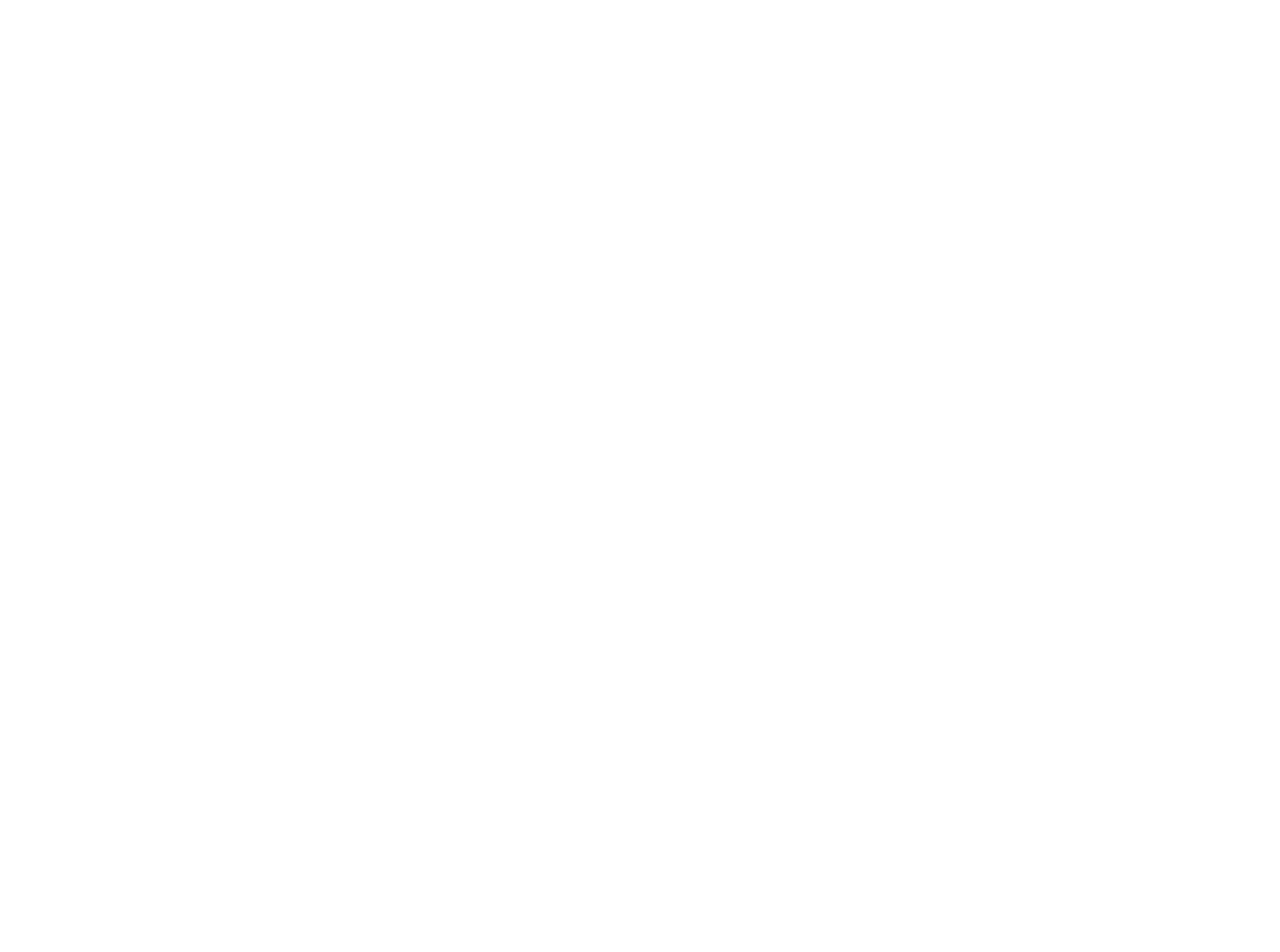
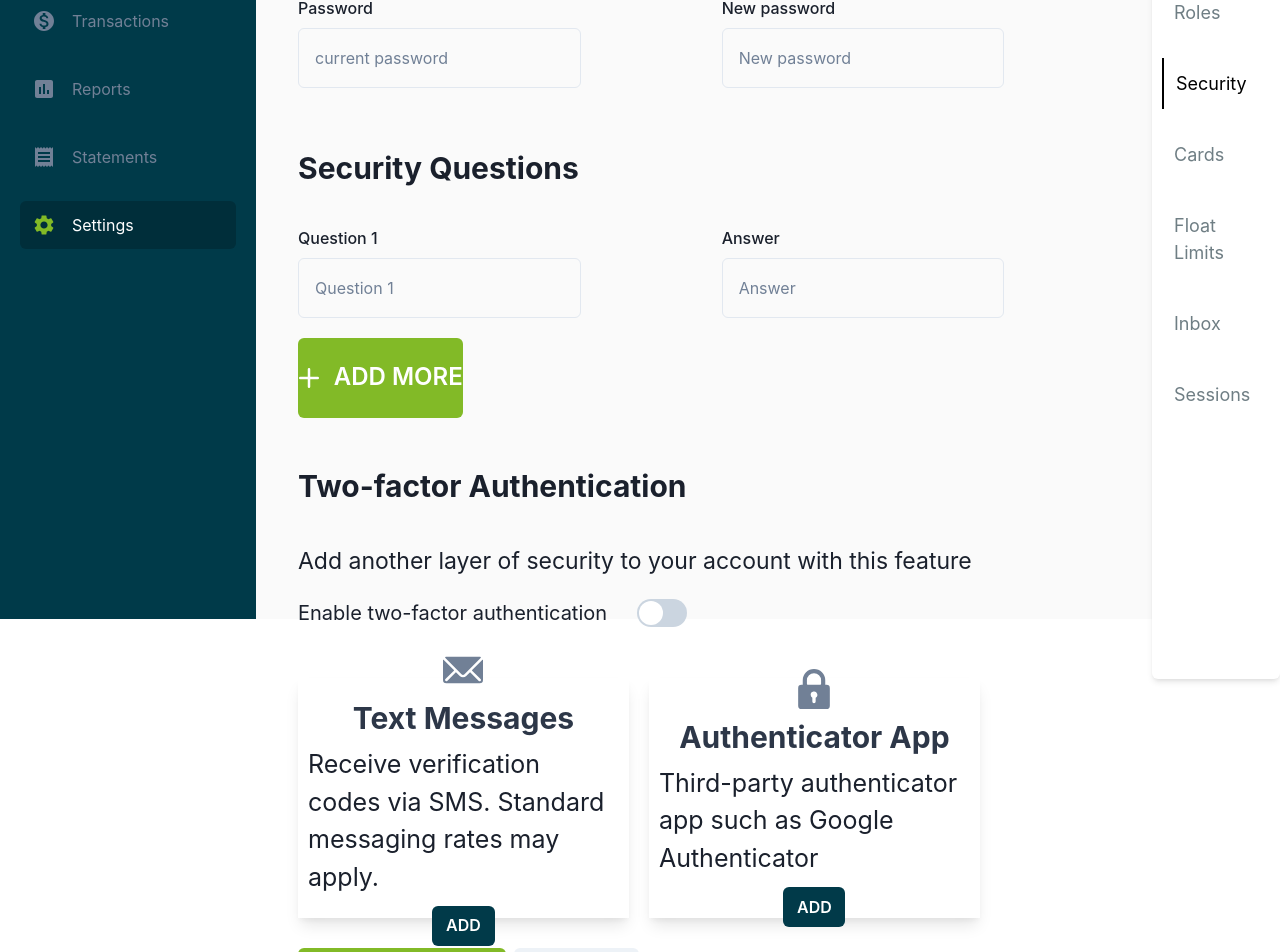
Before and after one commit to SIMONKAMAU21/KCB-portal, a React (Vite) app: page /settings/security in a window 1280 px wide. Before the commit this address had no page. Shown: the part 181-1133 px from the top of the page. Before the commit the page ends 800 px from the top, so only its background shows below. Built offline with nearby package versions, Linux system fonts and the light colour scheme.

Commit message:
added feat(security)

```diff
--- a/src/App.jsx
+++ b/src/App.jsx
@@ -3,6 +3,7 @@
 import './App.css';
 import ErrorBoundary from './components/Errorboundary';
 import Cards from './pages/Settings/SettingPages/Cards';
+import Security from './pages/Settings/SettingPages/Security';
 
 // Lazy-loaded components
 const StepOne = lazy(() => import('./pages/steps/StepOne'));
@@ -40,6 +41,7 @@
     { index: true, element: <Generalinfo /> },
     { path: "roles", element: <Roles /> },
     { path: "cards", element:<Cards/> },
+    { path: "security", element:<Security/>},
   ]},
   { path: "/role/Createrole", element: <CreateRole /> },
 ]);
--- /dev/null
+++ b/src/components/Securitycard.jsx
@@ -0,0 +1,36 @@
+import React from "react";
+import {
+  Box,
+  Heading,
+  Button,
+  Text,
+} from "@chakra-ui/react";
+
+const Securitycard = ({ icon, heading, text, width }) => {
+  return (
+    <Box
+      h={"240px"}
+      gap={"10px"}
+      p={{ base: "5px", md: "10px" }}
+      alignItems={"center"}
+      display={"flex"}
+      flexDirection={"column"}
+      justifyContent={"center"}
+      boxShadow={"lg"}
+      bg={"white"}
+      w={width}
+      _hover={{
+        width:"60%"
+      }}
+    >
+      <Box>{icon}</Box>
+      <Heading color={"gray.700"} as="h2" size={"lg"} >{heading}</Heading>
+      <Text  fontSize={{ base: "14px" ,md:"25px"}}>{text}</Text>
+      <Button bg={"#013A49"} color={"white"} p={"20px"} w={"20%"}>
+        ADD
+      </Button>
+    </Box>
+  );
+};
+
+export default Securitycard;
--- /dev/null
+++ b/src/pages/Settings/SettingPages/Security.jsx
@@ -0,0 +1,148 @@
+import React from "react";
+import {
+  Box,
+  Button,
+  FormControl,
+  FormLabel,
+  Input,
+  Heading,
+  HStack,
+  VStack,
+  useBreakpointValue,
+  Text,
+  Switch,
+} from "@chakra-ui/react";
+import { AddIcon, EmailIcon, LockIcon } from "@chakra-ui/icons";
+import Securitycard from "../../../components/Securitycard";
+import { GiSecurityGate } from "react-icons/gi";
+import { color } from "framer-motion";
+
+const Security = () => {
+  const inputHeight = "60px";
+  const inputWidth = useBreakpointValue({ base: "100%", md: "70%" });
+  const cardWidth = useBreakpointValue({ base: "100%", md: "40%" });
+
+  return (
+    <Box
+      h="100%"
+      w={{ base: "100%", md: "89%" }}
+      gap="20px"
+      p={{ base: "10px", md: "none" }}
+    >
+      <Heading as="h5" size="sm" mb={{ base: "20px", md: "40px" }}>
+        Security
+      </Heading>
+      <VStack align="flex-start" spacing={5} w="100%">
+        <HStack
+          w="100%"
+          flexDirection={{ base: "column", md: "row" }}
+          spacing={5}
+        >
+          <FormControl id="Password">
+            <FormLabel fontSize={{ base: "small", md: "md" }}>
+              Password
+            </FormLabel>
+            <Input
+              placeholder="current password"
+              height={inputHeight}
+              w={inputWidth}
+            />
+          </FormControl>
+
+          <FormControl id="New password">
+            <FormLabel fontSize={{ base: "small", md: "md" }}>
+              New password
+            </FormLabel>
+            <Input
+              placeholder="New password"
+              height={inputHeight}
+              w={inputWidth}
+            />
+          </FormControl>
+        </HStack>
+        <Box width="100%" mt="5%">
+          <Heading as="h5" size="lg" mb={{ base: "20px", md: "40px" }}>
+            Security Questions
+          </Heading>
+          <HStack
+            w="100%"
+            flexDirection={{ base: "column", md: "row" }}
+            spacing={5}
+          >
+            <FormControl id="Question 1">
+              <FormLabel fontSize={{ base: "small", md: "md" }}>
+                Question 1
+              </FormLabel>
+              <Input
+                placeholder="Question 1"
+                height={inputHeight}
+                w={inputWidth}
+              />
+            </FormControl>
+
+            <FormControl id="Answer">
+              <FormLabel fontSize={{ base: "small", md: "md" }}>
+                Answer
+              </FormLabel>
+              <Input placeholder="Answer" height={inputHeight} w={inputWidth} />
+            </FormControl>
+          </HStack>
+        </Box>
+      </VStack>
+      <Button
+        fontWeight={{ base: "500", md: "600" }}
+        fontSize={{ base: "lg", md: "2xl" }}
+        mt={"20px"}
+        w={{ base: "50%", md: "20%" }}
+        bg={"#82BA27"}
+        color={"white"}
+        p={{ base: "20px", md: "40px" }}
+      >
+        <AddIcon boxSize={5} mr={"15px"} />
+        ADD MORE
+      </Button>
+      <Box mt={"50px"}>
+        <Heading as="h5" size="lg" mb={{ base: "20px", md: "40px" }}>
+          Two-factor Authentication
+        </Heading>
+        <Text fontSize={{ base: "12px", md: "23px" }}>
+          Add another layer of security to your account with this feature
+        </Text>
+        <HStack gap={"30px"} mt={"20px"}>
+          <Text fontSize={{ base: "15px", md: "20px" }}>
+            Enable two-factor authentication
+          </Text>
+          <Switch colorScheme="green" size={{ base: "sm", md: "lg" }} />
+        </HStack>
+        <HStack
+          mt={"50px"}
+          flexDirection={{ base: "column", md: "row" }}
+          spacing={5}
+        >
+          <Securitycard
+            icon={<EmailIcon boxSize={"40px"} color={"gray.500"} />}
+            heading={"Text Messages"}
+            text={
+              "Receive verification codes via SMS. Standard messaging rates may apply."
+            }
+            width={cardWidth}
+          />
+          <Securitycard
+            icon={<LockIcon boxSize={"40px"} color={"gray.500"} />}
+            heading={"Authenticator App"}
+            text={"Third-party authenticator app such as Google Authenticator"}
+            width={cardWidth}
+          />
+        </HStack>
+        <HStack mt={"30px"}>
+          <Button bg={"#82BA27"} p={"30px"} color={"white"}>
+            UPDATE SETTINGS
+          </Button>
+          <Button p={"30px"}>CANCEL</Button>
+        </HStack>
+      </Box>
+    </Box>
+  );
+};
+
+export default Security;
--- a/src/pages/Settings/SettingSideBar/Settingnavigation.jsx
+++ b/src/pages/Settings/SettingSideBar/Settingnavigation.jsx
@@ -5,7 +5,7 @@
 const SettingLinks = [
   { path: "", label: "General information" },
   { path: "roles", label: "Roles" },
-  { path: "reports", label: "Security" },
+  { path: "security", label: "Security" },
   { path: "cards", label: "Cards" },
   { path: "float-limits", label: "Float Limits" },
   { path: "inbox", label: "Inbox" },
```
